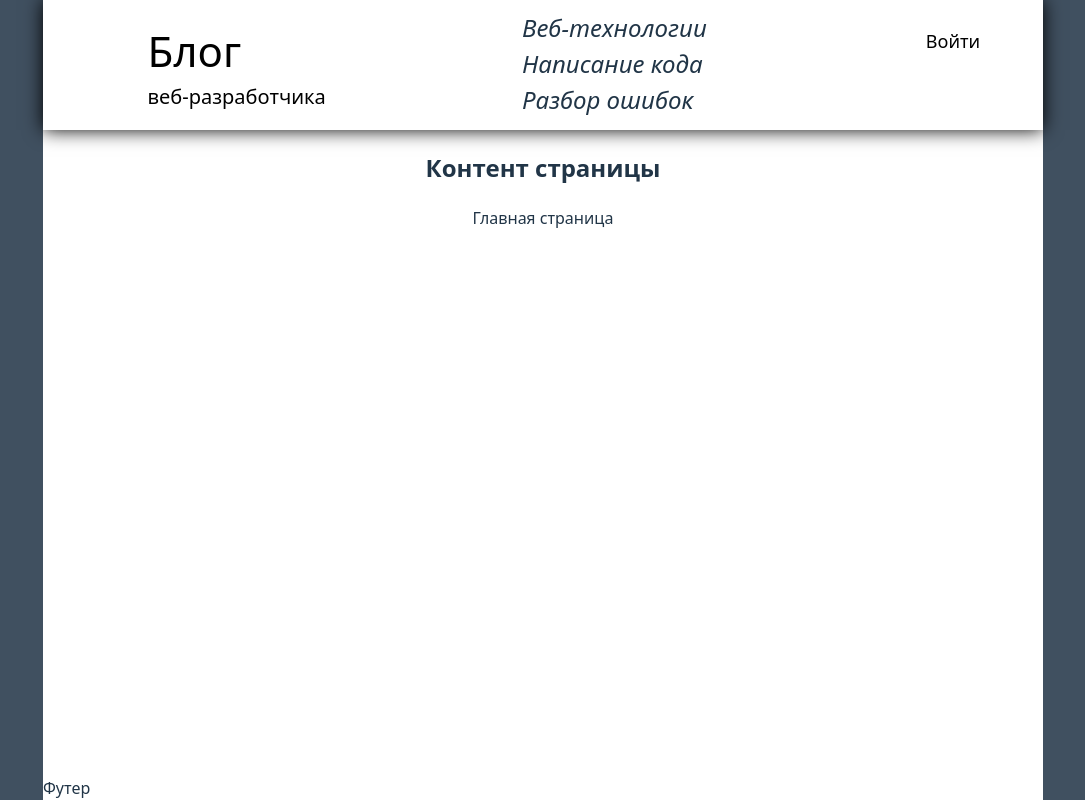
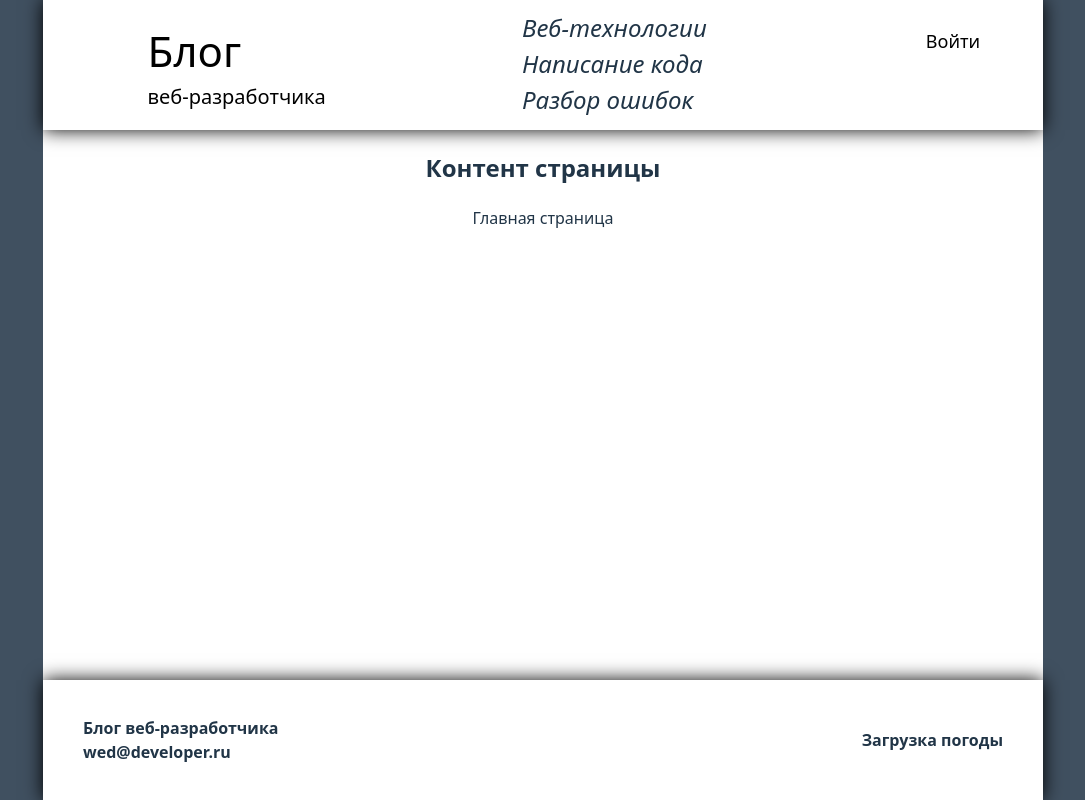
Before and after one commit to Andrey140810/blog, a React (Vite) app: page / in a window 1280 px wide. Shown: the whole page, without its empty margins (97-1182 px from the left). Built offline with nearby package versions, Linux system fonts and the light colour scheme; no server answers; a web font is replaced by a local one.

Commit message:
Реализовать футер

```diff
--- a/src/blog.jsx
+++ b/src/blog.jsx
@@ -1,6 +1,6 @@
 import { Route, Routes } from 'react-router-dom';
+import { Header, Footer } from './components';
 import styled from 'styled-components';
-import { Header } from './components';
 
 const AppColumn = styled.div`
 	display: flex;
@@ -20,8 +20,6 @@ const Content = styled.div`
 const H2 = styled.h2`
 	text-align: center;
 `;
-
-const Footer = () => <div>Футер</div>;
 
 export function Blog() {
 	return (
--- /dev/null
+++ b/src/components/footer/footer.jsx
@@ -0,0 +1,102 @@
+import { useEffect, useState } from 'react';
+import styled from 'styled-components';
+
+const FooterContainer = ({ className }) => {
+	const [city, setCity] = useState('');
+	const [temperature, settemperature] = useState('');
+	const [weather, setweather] = useState('');
+	const [error, setError] = useState(null);
+	useEffect(() => {
+		const getGeolocation = () => {
+			if (navigator.geolocation) {
+				navigator.geolocation.getCurrentPosition(
+					(position) => {
+						const { latitude, longitude } = position.coords;
+
+						fetch(
+							`https://api.openweathermap.org/data/2.5/weather?lat=${latitude}&lon=${longitude}&units=metric&lang=ru&appid=0792f07056798f01cd2ea7c001c1efe6`,
+						)
+							.then((res) => {
+								if (!res.ok) {
+									throw new Error(
+										`HTTP error! status: ${res.status}`,
+									);
+								}
+								return res.json();
+							})
+							.then(({ name, main, weather }) => {
+								setCity(name);
+								settemperature(Math.round(main.temp));
+								setweather(weather[0].description);
+								setError(null);
+							})
+							.catch((error) => {
+								console.error(
+									'Ошибка получения погоды:',
+									error,
+								);
+								setError(
+									'Не удалось получить данные о погоде.',
+								);
+							});
+					},
+					(error) => {
+						console.error(
+							'Ошибка получении геолокации:',
+							error.message,
+						);
+						setError('Доступ к геолокации запрещен или недоступен');
+					},
+					{
+						enableHighAccuracy: true,
+						timeout: 10000,
+						maximumAge: 60000,
+					},
+				);
+			} else {
+				console.error('Геолокация не поддерживается этим браузером');
+				setError('Геолокация не поддерживатеся вашим браузером.');
+			}
+		};
+		getGeolocation();
+	}, []);
+
+	return (
+		<div className={className}>
+			<div>
+				<div>Блог веб-разработчика</div>
+				<div>wed@developer.ru</div>
+			</div>
+			<div>
+				{error && <div>Ошибка: {error}</div>}
+				{city && (
+					<>
+						<div>
+							{city},{' '}
+							{new Date().toLocaleString('ru', {
+								day: 'numeric',
+								month: 'long',
+							})}
+						</div>
+						<div>
+							{temperature} градусов {weather}
+						</div>
+					</>
+				)}
+				{!city && !error && <div>Загрузка погоды</div>}
+			</div>
+		</div>
+	);
+};
+
+export const Footer = styled(FooterContainer)`
+	display: flex;
+	justify-content: space-between;
+	align-items: center;
+	font-weight: bold;
+	width: 1000px;
+	height: 120px;
+	padding: 20px 40px;
+	box-shadow: 0px 0px 18px #000;
+	background-color: #fff;
+`;
--- a/src/components/index.jsx
+++ b/src/components/index.jsx
@@ -1,2 +1,3 @@
 export { Header } from './header/header';
 export { Icon } from './icon/icon';
+export { Footer } from './footer/footer';
```
